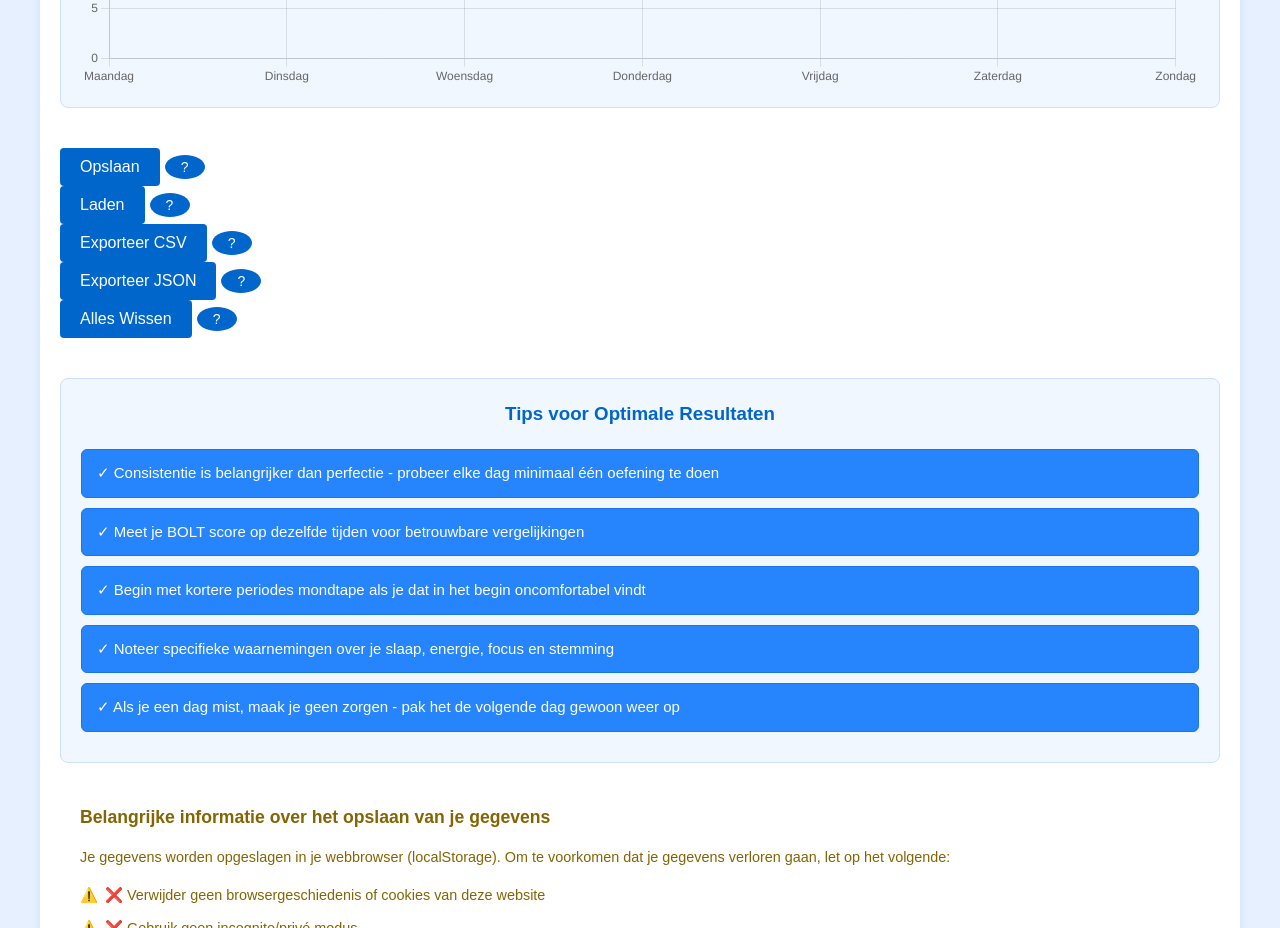
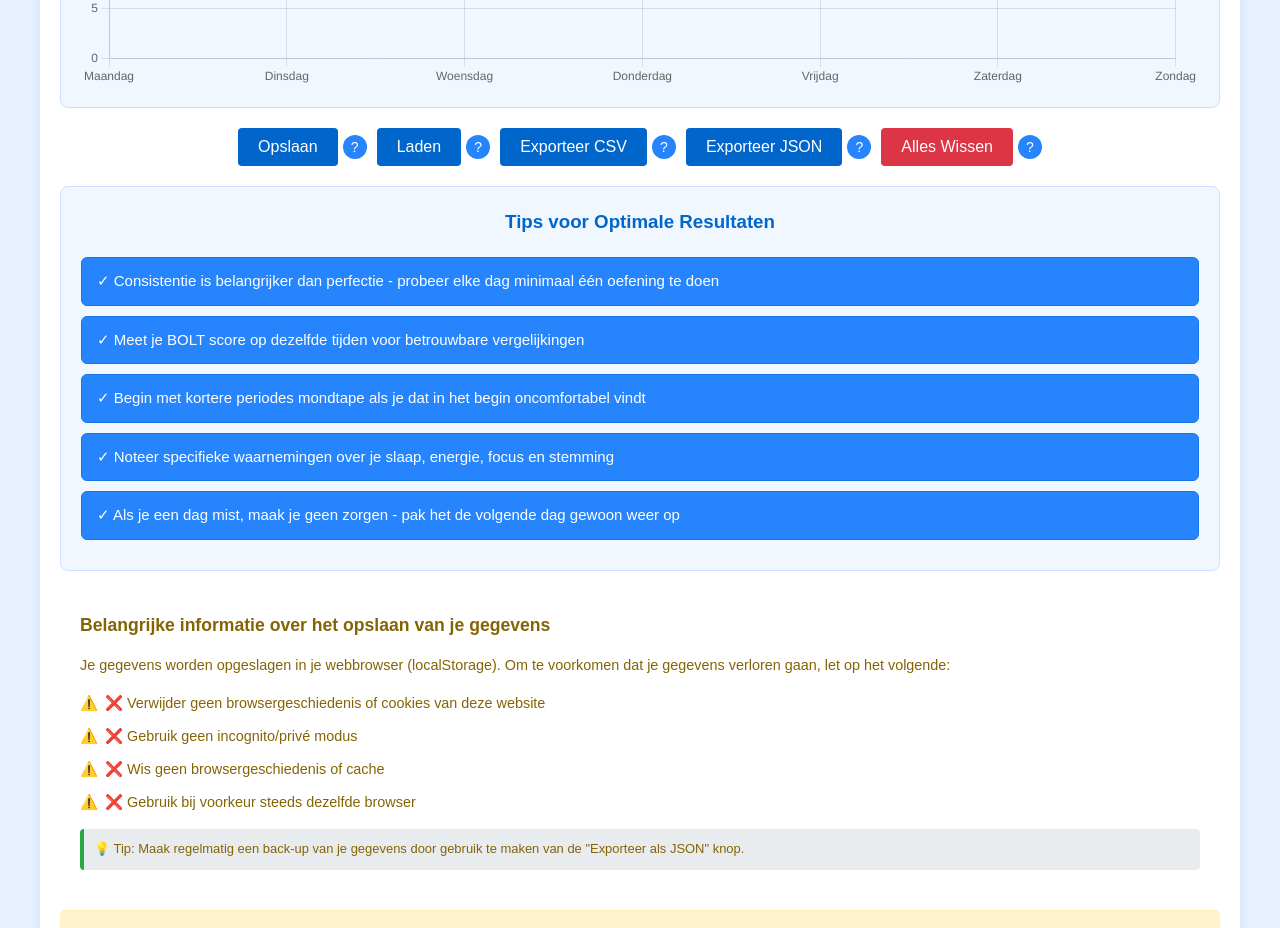
Before and after one commit to amstigter/kumbhaka-ademtracker, a plain HTML site: page index.html in a window 1280 px wide. Shown: the part 2340-3268 px from the top of the page. Drawn offline with nearby package versions, Linux system fonts and the light colour scheme.

Commit message:
Update styles.css

```diff
--- a/styles.css
+++ b/styles.css
@@ -116,17 +116,65 @@ input[type="checkbox"] {
 }
 
 .button-container {
-    background-color: transparent;
-    padding: 20px 0;
+    display: flex;
+    flex-wrap: wrap;
+    gap: 10px;
+    justify-content: center;
     margin: 20px 0;
-    text-align: center;
 }
 
 .button-group {
     display: flex;
     align-items: center;
     gap: 5px;
+}
+
+.info-icon {
+    width: 24px;
+    height: 24px;
+    border-radius: 50%;
+    background-color: #2684fc;
+    color: white;
+    border: none;
+    cursor: help;
+    font-size: 14px;
+    display: flex;
+    align-items: center;
+    justify-content: center;
+    padding: 0;
+}
+
+.info-icon:hover {
+    background-color: #1a75e8;
+}
+
+/* Tooltip styling */
+button[title] {
     position: relative;
+}
+
+button[title]:hover::after {
+    content: attr(title);
+    position: absolute;
+    bottom: 100%;
+    left: 50%;
+    transform: translateX(-50%);
+    padding: 8px;
+    background-color: #333;
+    color: white;
+    border-radius: 4px;
+    font-size: 14px;
+    white-space: nowrap;
+    z-index: 1000;
+    margin-bottom: 5px;
+}
+
+.warning-button {
+    background-color: #dc3545;
+}
+
+.warning-button:hover {
+    background-color: #c82333;
 }
 
 button {
@@ -138,52 +186,6 @@ button {
     cursor: pointer;
     font-size: 16px;
     transition: background-color 0.3s ease;
-}
-
-.info-icon {
-    display: inline-flex;
-    align-items: center;
-    justify-content: center;
-    width: 24px;
-    height: 24px;
-    background-color: #0066cc;
-    color: white;
-    border-radius: 50%;
-    font-size: 14px;
-    cursor: help;
-    position: relative;
-}
-
-.info-icon:hover::before {
-    content: attr(data-tooltip);
-    position: absolute;
-    bottom: 100%;
-    left: 50%;
-    transform: translateX(-50%);
-    padding: 12px;
-    background-color: rgba(0, 0, 0, 0.9);
-    color: white;
-    border-radius: 6px;
-    font-size: 14px;
-    white-space: normal;
-    z-index: 1000;
-    width: 250px;
-    box-shadow: 0 4px 6px rgba(0,0,0,0.2);
-    margin-bottom: 8px;
-    line-height: 1.4;
-    text-align: left;
-}
-
-.info-icon:hover::after {
-    content: '';
-    position: absolute;
-    bottom: 100%;
-    left: 50%;
-    transform: translateX(-50%);
-    border-width: 6px;
-    border-style: solid;
-    border-color: rgba(0, 0, 0, 0.9) transparent transparent transparent;
-    margin-bottom: -6px;
 }
 
 button:hover {
```
